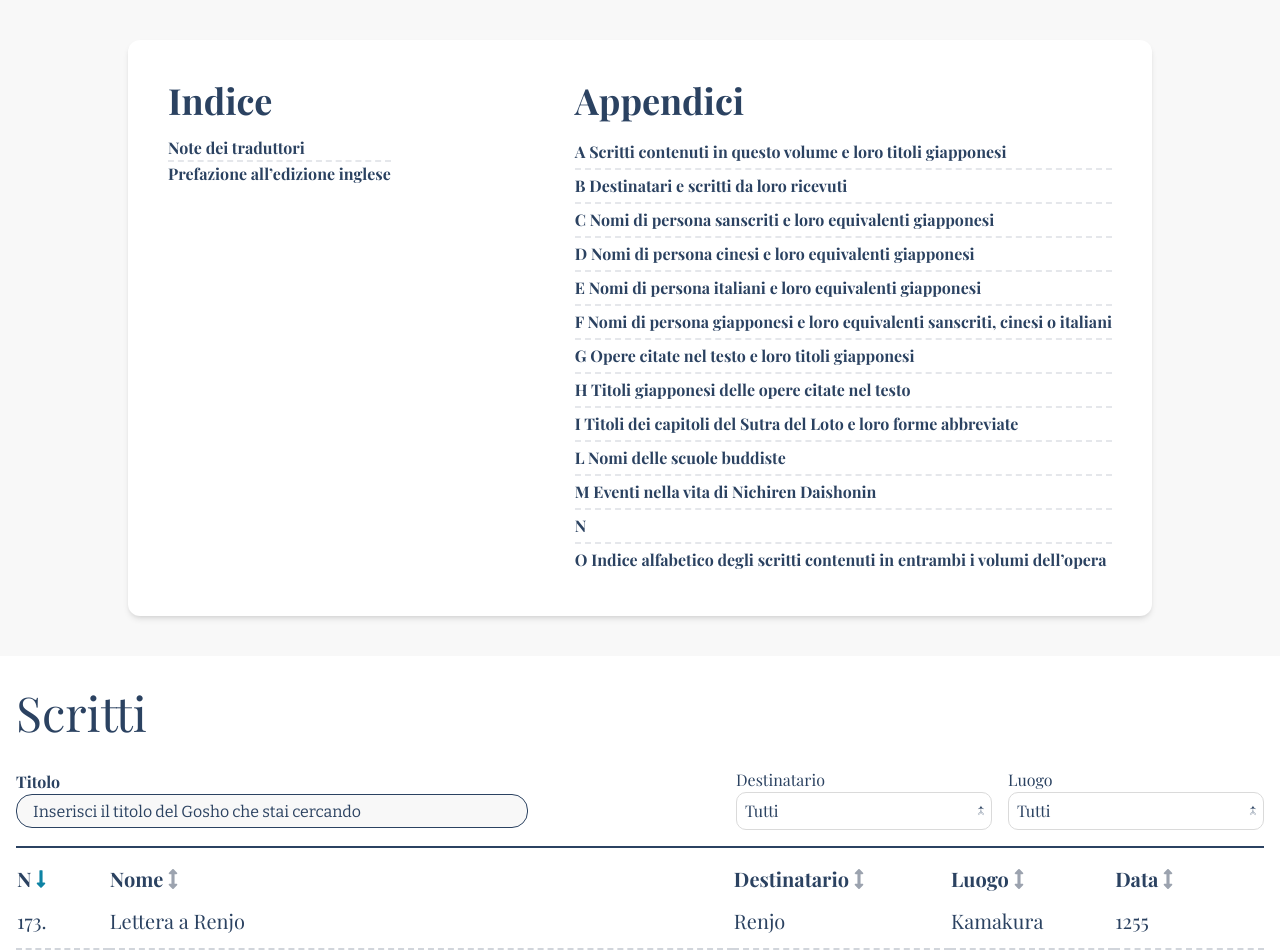
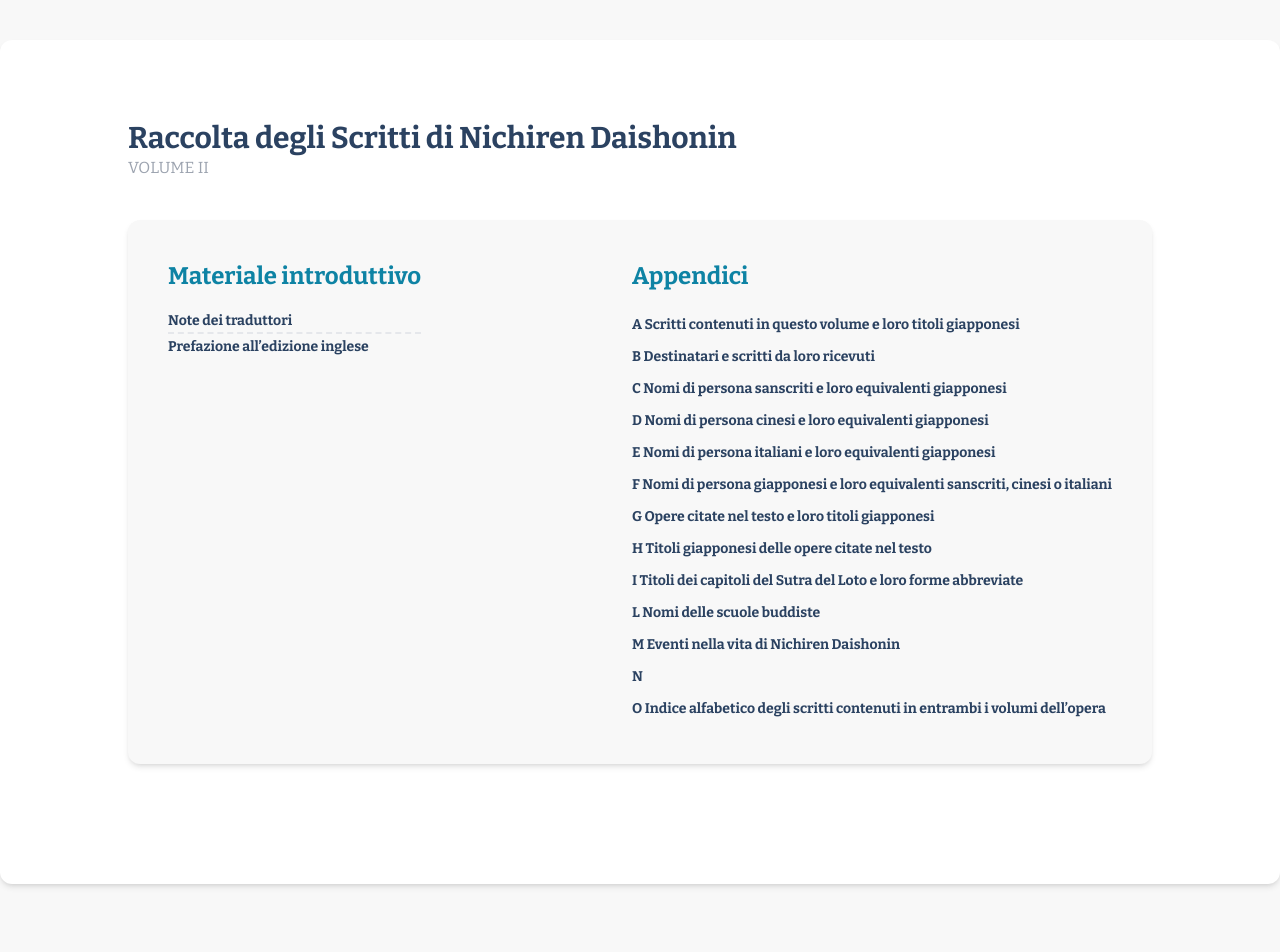
Before and after one commit to upalatucci/biblioteca-nextjs, a Next.js app: page /rsnd-vol2 in a window 1280 px wide. Shown: the part 240-1192 px from the top of the page. Built offline with nearby package versions, Linux system fonts and the light colour scheme; a web font is replaced by a local one.

Commit message:
redesign gosho page with list

```diff
--- a/components/BookDescription.tsx
+++ b/components/BookDescription.tsx
@@ -10,13 +10,26 @@ export type IndexType = Array<string | ChapterWithParagraphs>;
 type BookDescriptionProps = {
   index: IndexType;
   notes: ChapterWithParagraphs[];
+  title: string;
+  subtitle?: string;
 };
 
-const BookDescription: React.FC<BookDescriptionProps> = ({ index, notes }) => (
-  <section className="w-full">
-    <div className="mx-auto max-w-5xl bg-white rounded-xl shadow-md flex flex-col md:flex-row gap-4 justify-between p-10 mb-10">
+const BookDescription: React.FC<BookDescriptionProps> = ({
+  index,
+  notes,
+  title,
+  subtitle
+}) => (
+  <section className="w-full font-serif bg-white rounded-xl shadow-md p-20 mb-20">
+    <div className="mx-auto max-w-5xl pb-10">
+      <h2 className="text-3xl font-bold">{title}</h2>
+      <p className="text-gray-400">{subtitle}</p>
+    </div>
+    <div className="mx-auto max-w-5xl bg-defaultBg rounded-xl shadow-md flex flex-col md:flex-row gap-4 justify-between p-10 mb-10">
       <div className="index">
-        <h3 className="text-4xl font-bold mb-4">Indice</h3>
+        <h3 className="text-2xl font-bold mb-4 text-primary">
+          Materiale introduttivo
+        </h3>
         <ul className="divide-y-2 divide-gray-200 divide-dashed">
           {index.map((item) => {
             if (typeof item === "string")
@@ -31,7 +44,9 @@ const BookDescription: React.FC<BookDescriptionProps> = ({ index, notes }) => (
                   <li key={item.title}>
                     <Link href={`/rsnd/${item.slug}`}>
                       <a>
-                        <span className="font-bold">{item.title}</span>
+                        <span className="font-semibold text-sm">
+                          {item.title}
+                        </span>
                       </a>
                     </Link>
                   </li>
@@ -42,15 +57,15 @@ const BookDescription: React.FC<BookDescriptionProps> = ({ index, notes }) => (
         </ul>
       </div>
       <div className="notes">
-        <h3 className="text-4xl font-bold mb-4">Appendici</h3>
-        <ul className="divide-y-2 divide-gray-200 divide-dashed">
+        <h3 className="text-2xl font-bold mb-4 text-primary">Appendici</h3>
+        <ul className="">
           {notes
             .sort((a, b) => (a.title > b.title ? 1 : -1))
             .map((note) => (
               <li className="py-1" key={note.slug}>
                 <Link href={`/rsnd/${note.slug}`}>
                   <a>
-                    <span className="font-bold">
+                    <span className="font-semibold text-sm">
                       {note.title.replace("Appendice", "")}
                     </span>
                   </a>
--- a/components/GoshoList/GoshoList.tsx
+++ b/components/GoshoList/GoshoList.tsx
@@ -28,7 +28,7 @@ const GoshoList: React.FC<GoshoListProps> = ({ jsonData }) => {
     setPlace,
     placesOptions,
     recipientOptions,
-    clearFilters,
+    clearFilters
   } = useFilters(jsonData);
   const { sortedGosho, sortField, sortAscend, onSortChange } =
     useOrder(filteredGosho);
@@ -39,38 +39,37 @@ const GoshoList: React.FC<GoshoListProps> = ({ jsonData }) => {
   };
 
   return (
-    <section className="bg-white" id="gosho-list">
+    <section className="bg-defaultBg" id="gosho-list">
       <div className="container mx-auto px-4 py-8 min-h-[50vh]">
-        <h2 className="text-4xl md:text-5xl text-secondary mb-8">Scritti</h2>
-        <form className="border-b-2 border-secondary flex items-stretch flex-col lg:flex-row lg:items-center justify-between flex-wrap gap-4 pb-4">
-          <label className="flex-1 flex lg:flex-col items-center lg:items-start">
-            <span className="mr-4 font-bold">Titolo</span>
+        <h2 className="text-4xl md:text-3xl text-primary font-bold mb-8 font-serif ">
+          Scritti
+        </h2>
+        <form className="flex items-stretch flex-col lg:flex-row lg:items-center justify-between flex-wrap gap-4 pb-4">
           <SearchInput
             value={titleFilter}
             onChange={onSearchInput}
             placeholder="Inserisci il titolo del Gosho che stai cercando"
+            aria-label="Titolo"
+            className="bg-white  border-primary "
           />
-          </label>
-          <label className="flex lg:flex-col items-center lg:items-start">
-            <span className="mr-4">Destinatario</span>
           <Select
             onChange={setRecipient}
             value={recipient}
             name="destinatario"
             options={recipientOptions}
-              className="w-64"
+            className="w-64 border rounded-xl border-primary"
+            aria-label="Destinatario"
+            placeholder="Seleziona destinatario"
           />
-          </label>
-          <label className="flex lg:flex-col items-center lg:items-start">
-            <span className="mr-4">Luogo</span>
           <Select
             onChange={setPlace}
             value={place}
             name="destinatario"
             options={placesOptions}
-              className="w-64"
+            className="w-64 border rounded-xl border-primary"
+            aria-label="Luogo"
+            placeholder="Seleziona il luogo"
           />
-          </label>
         </form>
         {filteredGosho.length === 0 && (
           <div>
--- a/components/GoshoList/GoshoListTable.tsx
+++ b/components/GoshoList/GoshoListTable.tsx
@@ -1,4 +1,5 @@
 import Pagination, { usePagination } from "@components/Pagination";
+import classNames from "classnames";
 import Link from "next/link";
 import * as React from "react";
 import { GoshoType } from "./GoshoList";
@@ -16,15 +17,15 @@ const GoshoListTable: React.FC<GoshoListTableType> = ({
   sortedGosho,
   sortField,
   sortAscend,
-  onSortChange,
+  onSortChange
 }) => {
   const goshoToShow = usePagination(sortedGosho);
 
   return (
     <>
-      <table className="mt-4 text-xl w-full table-auto">
+      <table className="mt-4 text-xl w-full table-auto bg-white rounded-xl font-serif border-collapse">
         <thead className="text-left">
-          <tr>
+          <tr className="border-b-2 border-primary">
             <GoshoTableSortButton
               title="N"
               field="number"
@@ -57,13 +58,18 @@ const GoshoListTable: React.FC<GoshoListTableType> = ({
             />
           </tr>
         </thead>
-        <tbody className="divide-y-2 divide-gray-300 divide-dashed">
-          {goshoToShow.map((post: GoshoType) => (
-            <tr key={post.slug}>
-              <td width="5">
+        <tbody>
+          {goshoToShow.map((post: GoshoType, postIndex: number) => (
+            <tr
+              key={post.slug}
+              className={classNames("bg-white", {
+                "bg-defaultBg": postIndex % 2
+              })}
+            >
+              <td width="5" className="px-4 py-2">
                 <span className="mr-8 lg:mr-14">{post.number}.</span>{" "}
               </td>
-              <td width="50%">
+              <td width="50%" className="px-4 py-2">
                 <Link href={`/rsnd/${post.slug}`}>
                   <a className="flex hover:text-primary py-3">
                     <span
@@ -72,9 +78,9 @@ const GoshoListTable: React.FC<GoshoListTableType> = ({
                   </a>
                 </Link>
               </td>
-              <td>{post.recipient.join(", ")}</td>
-              <td>{post.place}</td>
-              <td>{post.date}</td>
+              <td className="px-4 py-2">{post.recipient.join(", ")}</td>
+              <td className="px-4 py-2">{post.place}</td>
+              <td className="px-4 py-2">{post.date}</td>
             </tr>
           ))}
         </tbody>
--- a/components/GoshoList/GoshoTableSortButton.tsx
+++ b/components/GoshoList/GoshoTableSortButton.tsx
@@ -50,7 +50,7 @@ const GoshoTableSortButton: React.FC<GoshoTableSortButtonProps> = ({
   field,
   ascendent,
   onClick,
-  title,
+  title
 }) => {
   let icon = unOrderedIcon;
 
@@ -60,7 +60,7 @@ const GoshoTableSortButton: React.FC<GoshoTableSortButtonProps> = ({
   }
 
   return (
-    <th>
+    <th className="p-4 pt-6">
       <button
         onClick={() => onClick(field, !ascendent)}
         className="flex items-center"
--- a/components/Navbar/NavbarItem.tsx
+++ b/components/Navbar/NavbarItem.tsx
@@ -21,7 +21,7 @@ const NavbarItem: React.FC<NavbarItemProps> = ({
           {upText && <div className="text-sm">{upText}</div>}
           {title}
         </span>
-        {downText && <span className="text-sm text-gray">{downText}</span>}
+        {downText && <span className="text-sm text-gray-400">{downText}</span>}
       </span>
     </a>
   </Link>
--- a/components/SearchInput.tsx
+++ b/components/SearchInput.tsx
@@ -7,24 +7,27 @@ type SearchInputProps = {
   placeholder?: string;
   className?: string;
   required?: boolean;
+  "aria-label"?: string;
 };
 
 const SearchInput: FC<SearchInputProps> = ({
   value,
   onChange,
   placeholder,
-  className
+  className,
+  "aria-label": ariaLabel
 }) => (
   <input
     type="search"
     className={classNames(
-      "border border-secondary w-full max-w-lg px-4 py-1 rounded-2xl bg-defaultBg placeholder:text-secondary placeholder:font-sans",
+      "border border-secondary font-serif w-full max-w-lg px-4 py-1 rounded-2xl bg-defaultBg placeholder:text-secondary placeholder:font-sans",
       className
     )}
     placeholder={placeholder || "Inserisci la parola o frase..."}
     value={value || ""}
     onChange={onChange}
     required
+    aria-label={ariaLabel}
   />
 );
 
--- a/components/Select.tsx
+++ b/components/Select.tsx
@@ -1,5 +1,6 @@
 import classNames from "classnames";
 import React from "react";
+import { ALL_LABEL } from "./GoshoList/utils";
 
 type SelectProps = {
   value: string;
@@ -7,6 +8,7 @@ type SelectProps = {
   name?: string;
   options?: string[];
   className?: string;
+  placeholder?: string;
 };
 
 export type OptionProps = {
@@ -20,7 +22,7 @@ const Option: React.FC<OptionProps> = ({
   option,
   onOptionClick,
   handleKeyDown,
-  selected,
+  selected
 }) => {
   const _onOptionClick = React.useCallback(
     (e) => {
@@ -50,6 +52,7 @@ const Select: React.FC<SelectProps> = ({
   name,
   options,
   className,
+  placeholder
 }) => {
   const [isOpen, setOpen] = React.useState(false);
 
@@ -113,7 +116,7 @@ const Select: React.FC<SelectProps> = ({
   const otherOptions = options.filter((option) => option !== value);
 
   return (
-    <div className={classNames("select-wrapper", className)}>
+    <div className={classNames("select-wrapper font-serif", className)}>
       {isOpen && (
         <div className="select-background" onClick={() => setOpen(false)}></div>
       )}
@@ -132,7 +135,9 @@ const Select: React.FC<SelectProps> = ({
           onClick={toggleOptions}
           onKeyDown={handleListKeyDown}
         >
-          {options[indexSelectedOption]}
+          {options[indexSelectedOption] === ALL_LABEL
+            ? placeholder || ALL_LABEL
+            : options[indexSelectedOption]}
         </button>
         <ul
           className={`options max-h-64 overflow-y-scroll ${
--- a/pages/rsnd-vol1.tsx
+++ b/pages/rsnd-vol1.tsx
@@ -26,7 +26,12 @@ export default function RSND1() {
       <HomeNavbar />
       <main>
         {IntroData && (
-          <BookDescription index={IntroData} notes={AppendiceData} />
+          <BookDescription
+            index={IntroData}
+            notes={AppendiceData}
+            title="Raccolta degli Scritti di Nichiren Daishonin"
+            subtitle="VOLUME I"
+          />
         )}
         {jsonData.length > 0 ? (
           <GoshoList jsonData={jsonData} />
--- a/pages/rsnd-vol2.tsx
+++ b/pages/rsnd-vol2.tsx
@@ -25,7 +25,12 @@ export default function RSND1() {
 
       <HomeNavbar />
       <main>
-        <BookDescription index={IntroData} notes={AppendiceData} />
+        <BookDescription
+          index={IntroData}
+          notes={AppendiceData}
+          title="Raccolta degli Scritti di Nichiren Daishonin"
+          subtitle="VOLUME II"
+        />
         {jsonData.length > 0 ? (
           <GoshoList jsonData={jsonData} />
         ) : (
--- a/tailwind.config.js
+++ b/tailwind.config.js
@@ -3,6 +3,7 @@
 const colors = require("tailwindcss/colors");
 
 module.exports = {
+  important: true,
   content: [
     "./pages/**/*.{js,ts,jsx,tsx}",
     "./components/**/*.{js,ts,jsx,tsx}"
```
Also changed, not shown: components/GoshoList/GoshoListSkeleton.tsx (+5 -4 lines), components/Pagination/Pagination.tsx (+12 -14 lines). Lines whose indentation alone changed are shown as unchanged.
